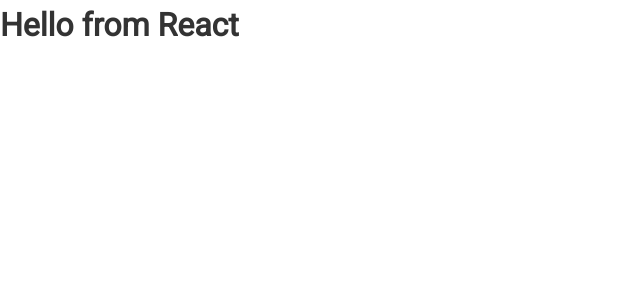
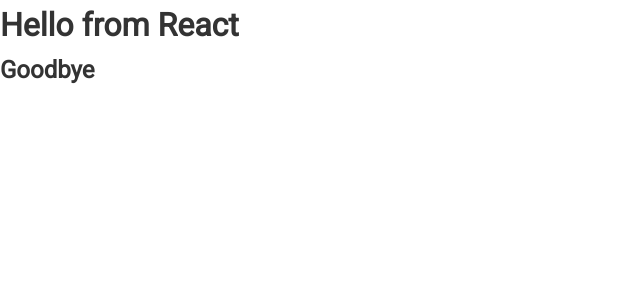
Before and after one commit to ademonuroztas/github-finder, a React (Create React App) app in the folder my-app/: page / in a window 1280 px wide. Shown: the top 300 px of the page, without its empty margins (0-640 px from the left). Built offline with nearby package versions, Linux system fonts and the light colour scheme.

Commit message:
Showcase fragment usage

```diff
--- a/my-app/src/App.js
+++ b/my-app/src/App.js
@@ -5,9 +5,10 @@
 
   render() {
     return (
-      <div className="App">
+      <React.Fragment>
         <h1>Hello from React</h1>
-      </div>
+        <h2>Goodbye</h2>
+      </React.Fragment>
     );
   }
 }
```
